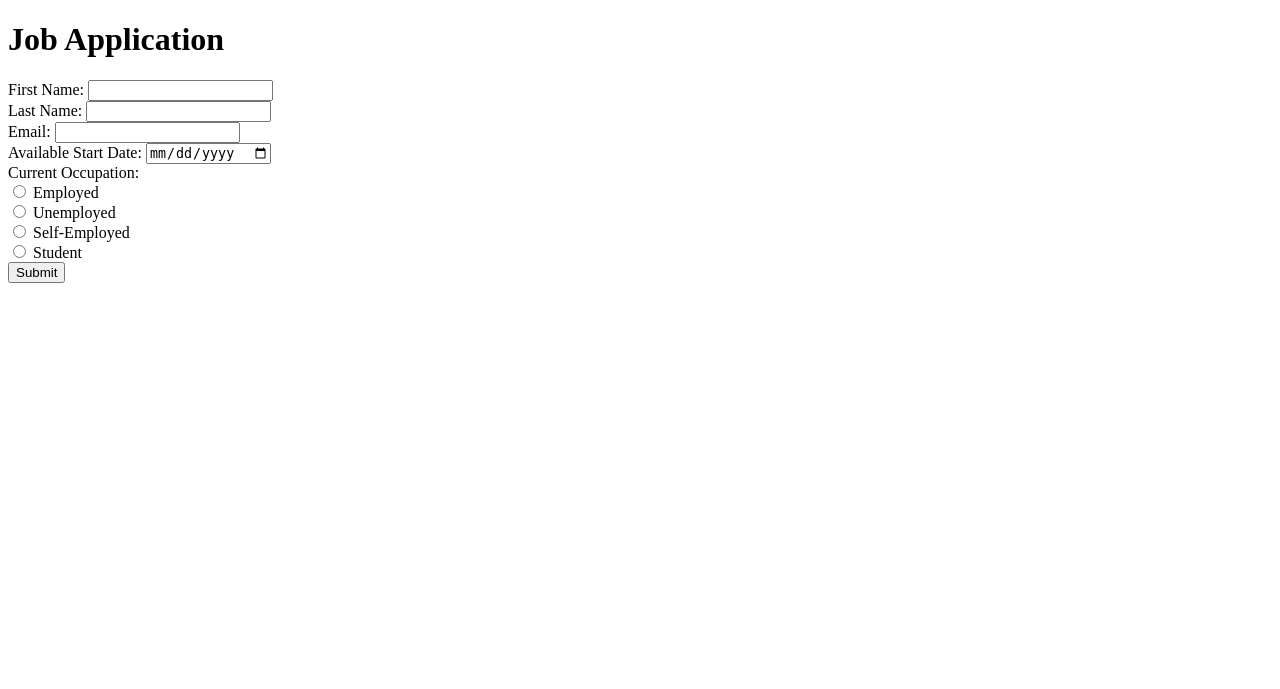
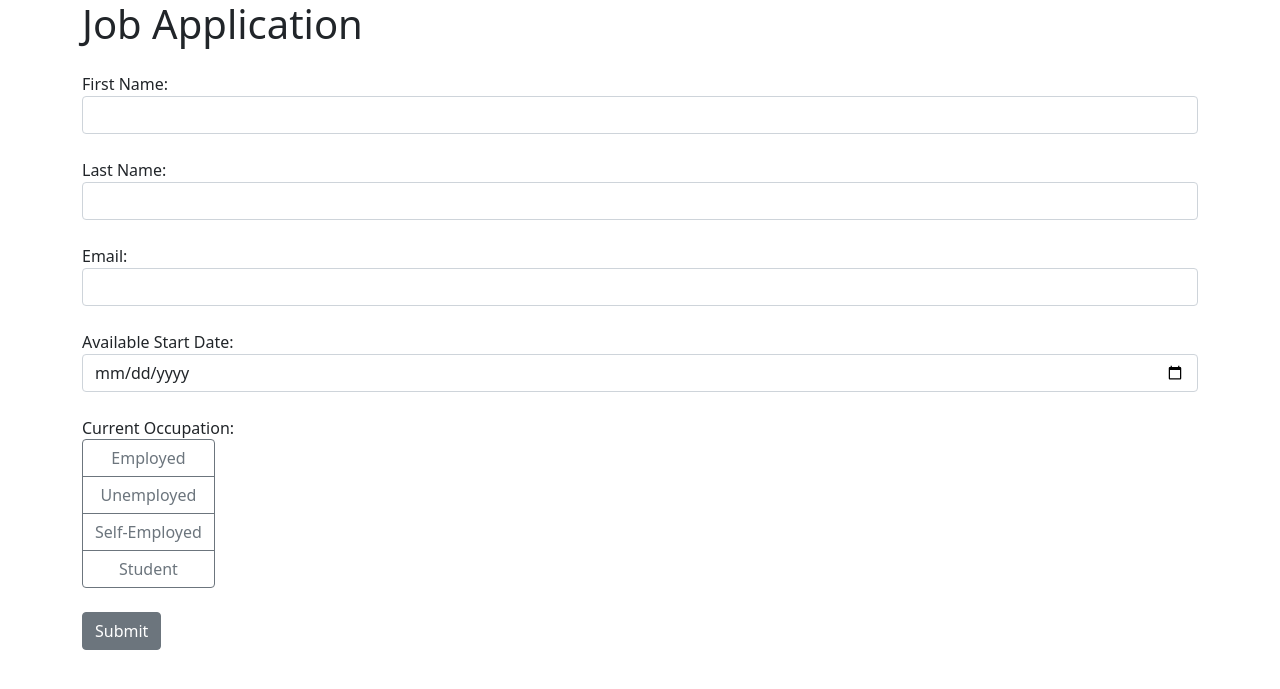
Before and after one commit to Bella3009/Job_Application_Flask, a Flask app: page / in a window 1280 px wide. Shown: the top 689 px of the page. Run offline with Flask 3, Linux system fonts and the light colour scheme.

Commit message:
Adding bootstrap formatting to the website.

```diff
--- a/templates/index.html
+++ b/templates/index.html
@@ -5,45 +5,51 @@
     <meta name="viewport"
           content="width=device-width, user-scalable=no, initial-scale=1.0, maximum-scale=1.0, minimum-scale=1.0">
     <meta http-equiv="X-UA-Compatible" content="ie=edge">
+    <!-- To use the Bootstrap library instead of the normal CCS styling sheet -->
+    <link rel="stylesheet" href="https://cdn.jsdelivr.net/npm/bootstrap@5.1.3/dist/css/bootstrap.min.css">
     <title>Job Application Form</title>
 </head>
 <body>
-    <h1>Job Application</h1>
+    <div class="container">
+        <h1 class="mc-4 mb-4">Job Application</h1>
         <form>
-        <div class="First_Name">
+            <div class="form-group mb-4">
                 <label for="first_name">First Name:</label>
-            <input type="text" id="first_name" name="first_name" required>
+                <input class="form-control" type="text" id="first_name" name="first_name" required>
             </div>
-        <div class="Last_Name">
+            <div class="form-group mb-4">
                 <label for="last_name">Last Name:</label>
-            <input type="text" id="last_name" name="last_name" required>
+                <input class="form-control" type="text" id="last_name" name="last_name" required>
             </div>
-        <div class="Email">
+            <div class="form-group mb-4">
                 <label for="email">Email:</label>
-            <input type="email" id="email" name="email" required>
+                <input class="form-control" type="email" id="email" name="email" required>
             </div>
-        <div class="Available">
+            <div class="form-group mb-4">
                 <label for="available">Available Start Date:</label>
-            <input type="date" id="available" name="available" required>
+                <input class="form-control" type="date" id="available" name="available" required>
             </div>
-        <div class="Employed">
+            <div class="form-group mb-4">
                 <label>Current Occupation:</label>
                 <br>
-            <div id="occupation">
-                <input type="radio" id="employed" name="occupation" required>
-                <label for="employed">Employed</label>
-                <br>
-                <input type="radio" id="unemployed" name="occupation" required>
-                <label for="unemployed">Unemployed</label>
-                <br>
-                <input type="radio" id="self_employed" name="occupation" required>
-                <label for="self_employed">Self-Employed</label>
-                <br>
-                <input type="radio" id="student" name="occupation" required>
-                <label for="student">Student</label>
+                <div class="btn-group-vertical" id="occupation">
+                    <input class="btn-check form-control" type="radio" id="employed" name="occupation" required>
+                    <label class="btn btn-outline-secondary" for="employed">Employed</label>
+
+                    <input class="btn-check form-control" type="radio" id="unemployed" name="occupation" required>
+                    <label class="btn btn-outline-secondary" for="unemployed">Unemployed</label>
+
+                    <input class="btn-check form-control" type="radio" id="self_employed" name="occupation" required>
+                    <label class="btn btn-outline-secondary" for="self_employed">Self-Employed</label>
+
+                    <input class="btn-check form-control" type="radio" id="student" name="occupation" required>
+                    <label class="btn btn-outline-secondary" for="student">Student</label>
                 </div>
             </div>
-        <button type="button">Submit</button>
+            <button class="btn btn-secondary mb-4" type="button">Submit</button>
         </form>
+    </div>
+    <script src="https://code.jquery.com/jquery-3.6.0.min.js"></script>
+    <script src="https://cdn.jsdelivr.net/npm/bootstrap@5.1.3/dist/js/bootstrap.min.js"></script>
 </body>
 </html>
```
Lines whose indentation alone changed are shown as unchanged.
